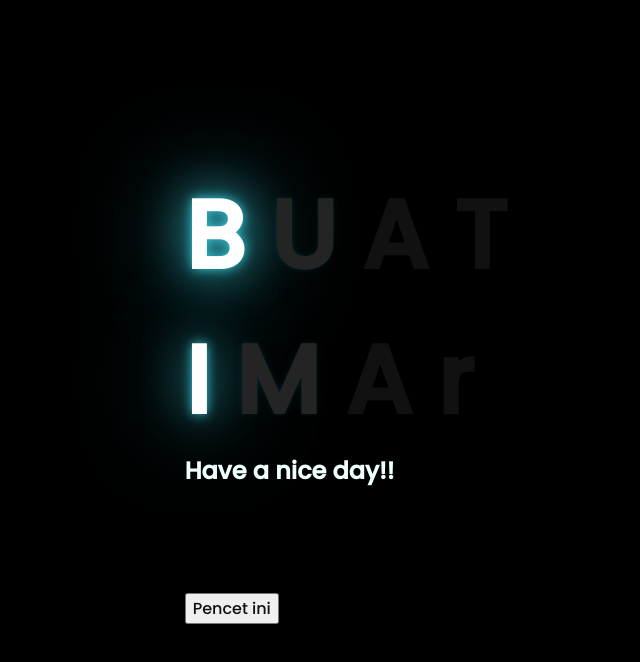
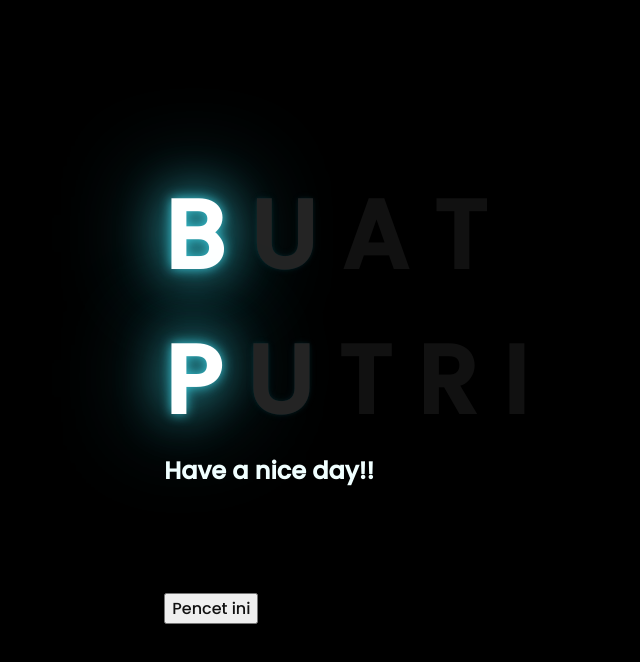
Before and after one commit to Kvinptraaa/Website-Personal, a plain HTML site: page index.html in a window 1280 px wide. Shown: the whole page, without its empty margins (302-942 px from the left). Drawn offline with Linux system fonts and the light colour scheme.

Commit message:
Add files via upload

```diff
--- a/index.html
+++ b/index.html
@@ -16,10 +16,11 @@
         <span>A</span>
         <span>T</span>
         <div class="greetings">
+        <span>P</span>
+        <span>U</span>
+        <span>T</span>
+        <span>R</span>
         <span>I</span>
-        <span>M</span>
-        <span>A</span>
-        <span>r</span>
     </div>
     <div class="description">
         <span>Have a nice day!!</span>
```
